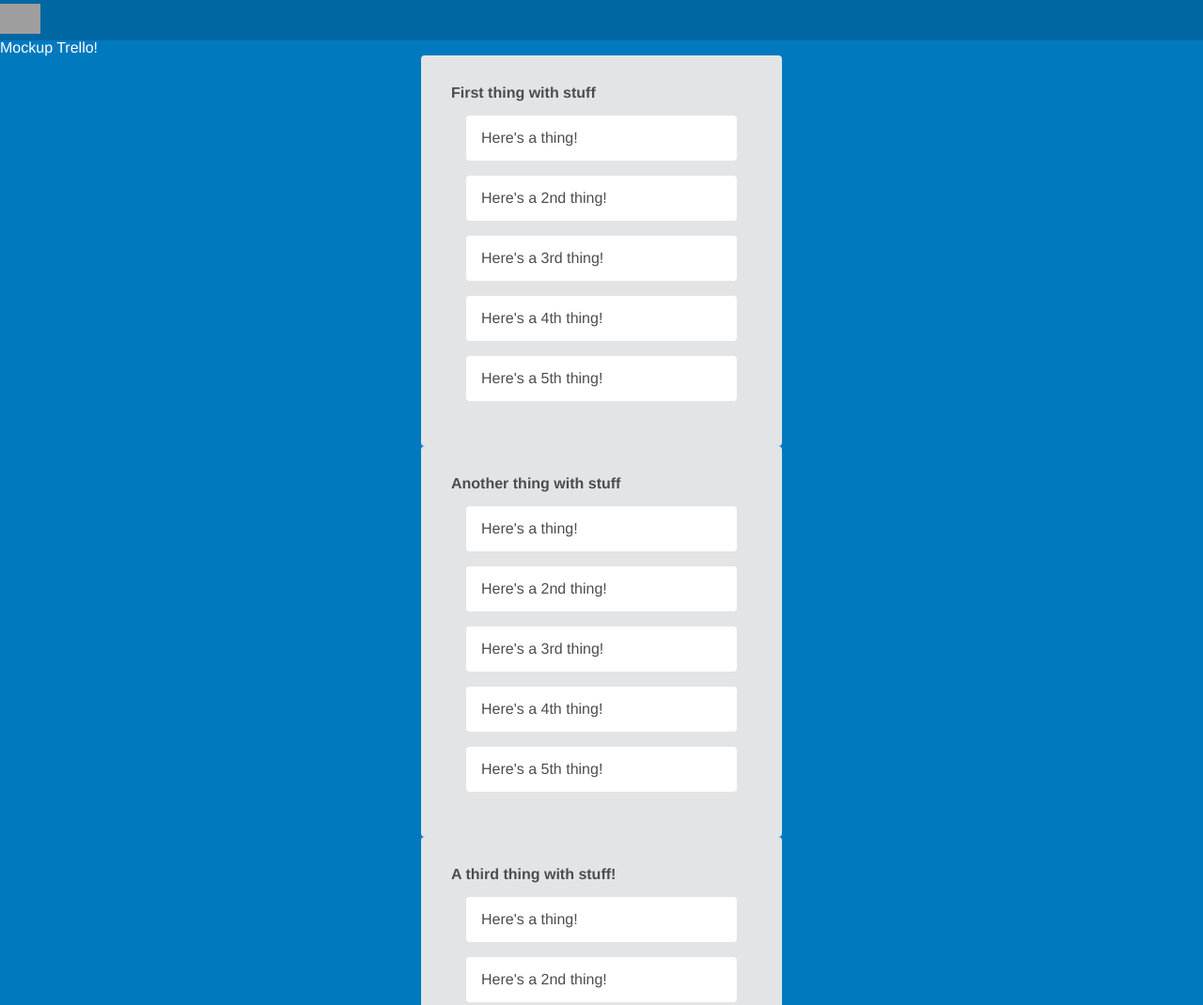
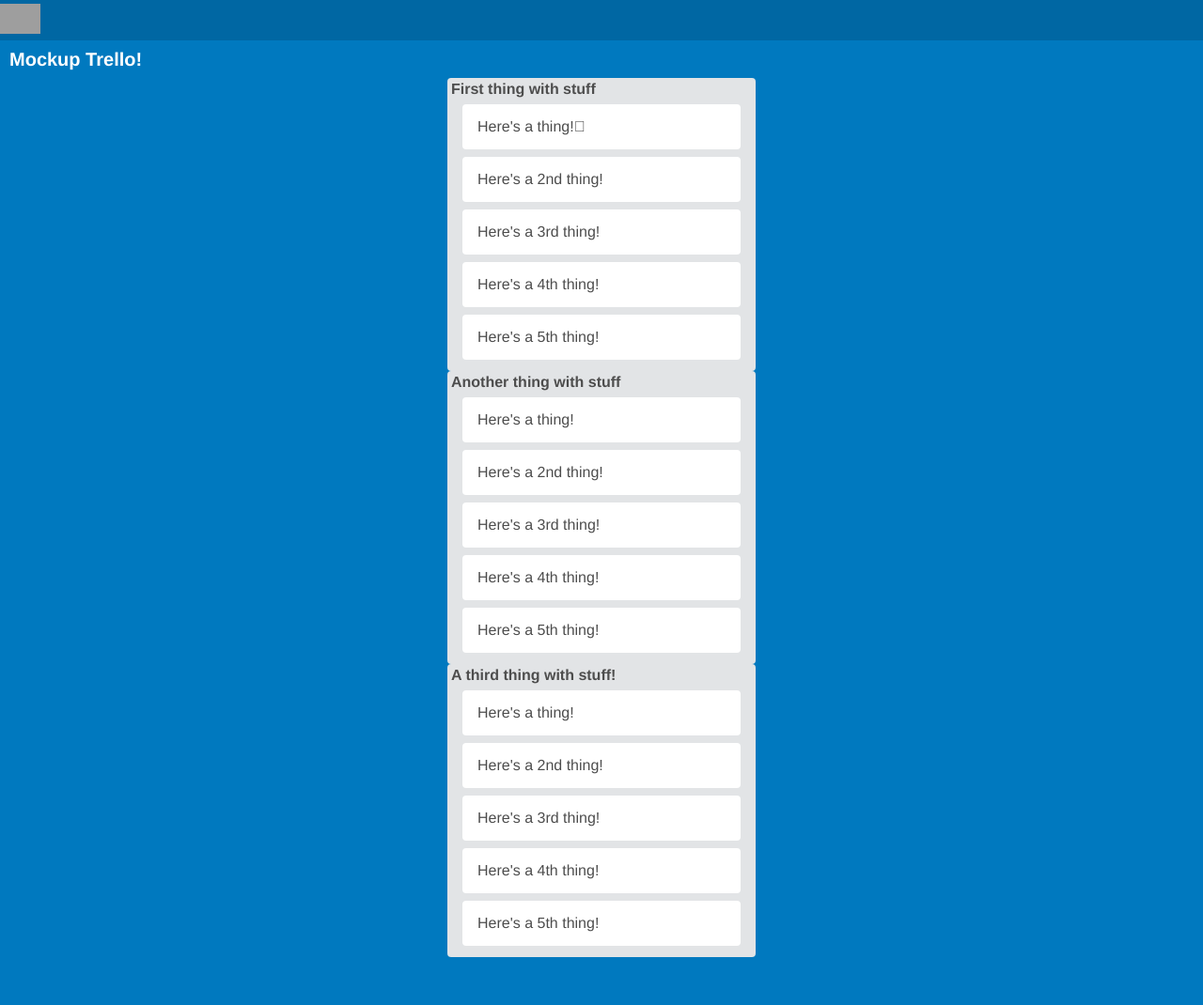
Before and after one commit to Eric-Humpert-tiy-assignments/trello-scss, a plain HTML site: page index.html in a window 1280 px wide. Shown: the top 1070 px of the page at 94% size. After the commit the page ends 1019 px from the top, so only its background shows below. Drawn offline with Linux system fonts and the light colour scheme; grey boxes are pictures that could not be loaded.

Commit message:
made a few more additions to the page as far as styling

```diff
--- a/index.html
+++ b/index.html
@@ -9,12 +9,12 @@
       <img class='logo-holder'
       src="https://d78fikflryjgj.cloudfront.net/images/01ef898811a879595cea8ac3cd77a155/header-logo-2x.png" />
     </header>
-    <section><h2>Mockup Trello!</h2></section>
+    <section><h2>Mockup Trello!</h2><div class='trellicon1'></div><div class='trellicon2'></div></section>
 
     <div class='column'>
-      <h2>First thing with stuff</h2>
+      <h2>First thing with stuff</h2><div></div>
       <ul>
-        <li>Here's a thing!</li>
+        <li>Here's a thing!<span class='icon-description'></span></li>
         <li>Here's a 2nd thing!</li>
         <li>Here's a 3rd thing!</li>
         <li>Here's a 4th thing!</li>
--- a/style.scss
+++ b/style.scss
@@ -22,11 +22,18 @@ header {
   }
 }
 
+section {
+  color: #FFF;
+  font-size: 1.25em;
+  font-weight: bold;
+  padding: .5em;
+}
+
 .column {
   background-color: rgba(226, 228, 230, 1.0);
   border-radius: .25em;
   margin: 0 auto;
-  padding: 2em;
+  padding: .25em;
   width: 25%;
   h2 {
     color: rgba(77, 77, 77, 1.0);
@@ -38,7 +45,12 @@ header {
     background-color: $li-color;
     border-radius: .25em;
     color: rgba(77, 77, 77, 1.0);
-    margin: 1em;
+    margin: .5em .75em;
     padding: 1em;
+    text-align: left;
+
+    .icon-description:before {
+      content: '\e911';
+    }
   }
 }
--- a/styles.css
+++ b/styles.css
@@ -58,11 +58,17 @@ header {
     height: 2em;
     padding: .25em 0; }
 
+section {
+  color: #FFF;
+  font-size: 1.25em;
+  font-weight: bold;
+  padding: .5em; }
+
 .column {
   background-color: #e2e4e6;
   border-radius: .25em;
   margin: 0 auto;
-  padding: 2em;
+  padding: .25em;
   width: 25%; }
   .column h2 {
     color: #4d4d4d;
@@ -71,5 +77,8 @@ header {
     background-color: white;
     border-radius: .25em;
     color: #4d4d4d;
-    margin: 1em;
-    padding: 1em; }
+    margin: .5em .75em;
+    padding: 1em;
+    text-align: left; }
+    .column li .icon-description:before {
+      content: '\e911'; }
```
